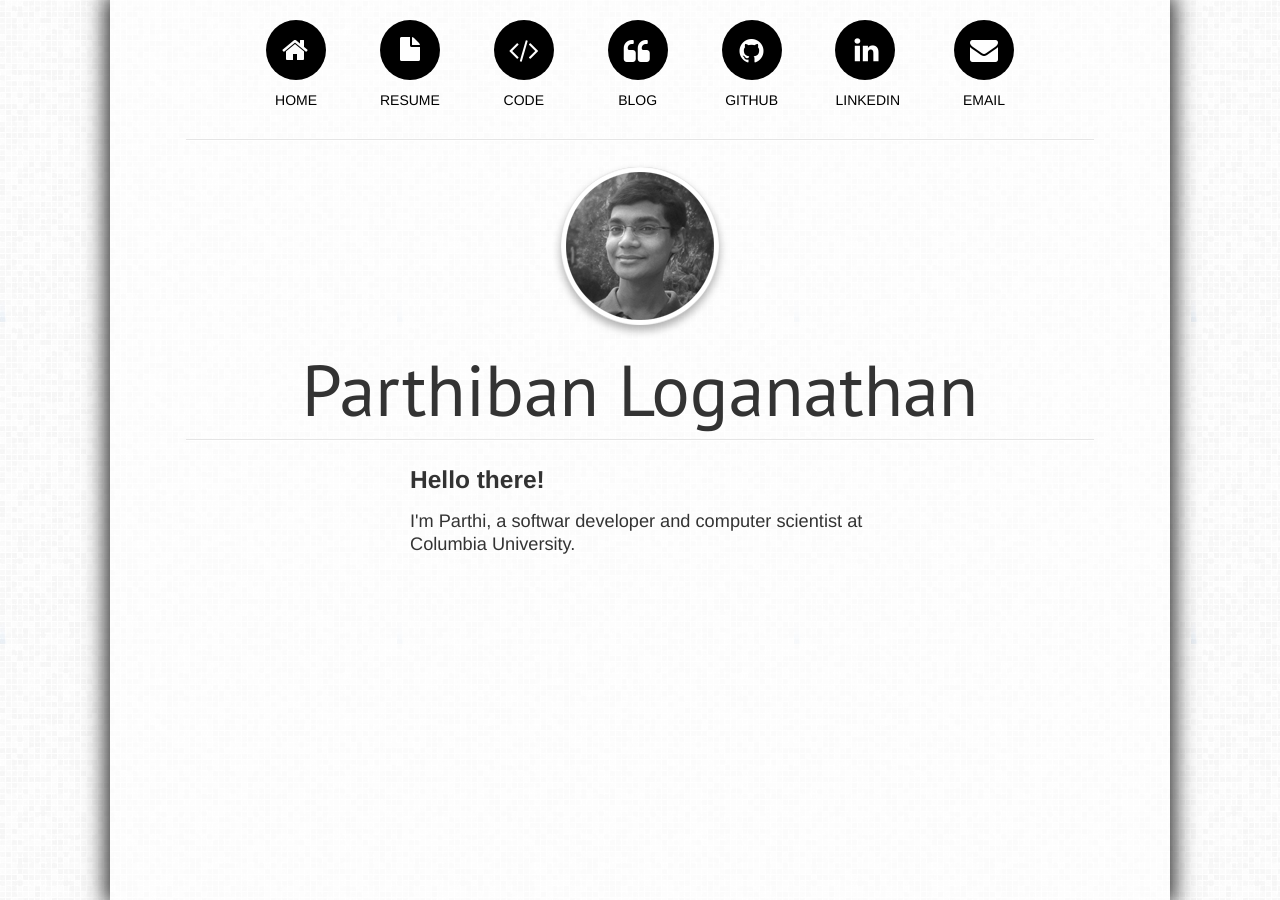
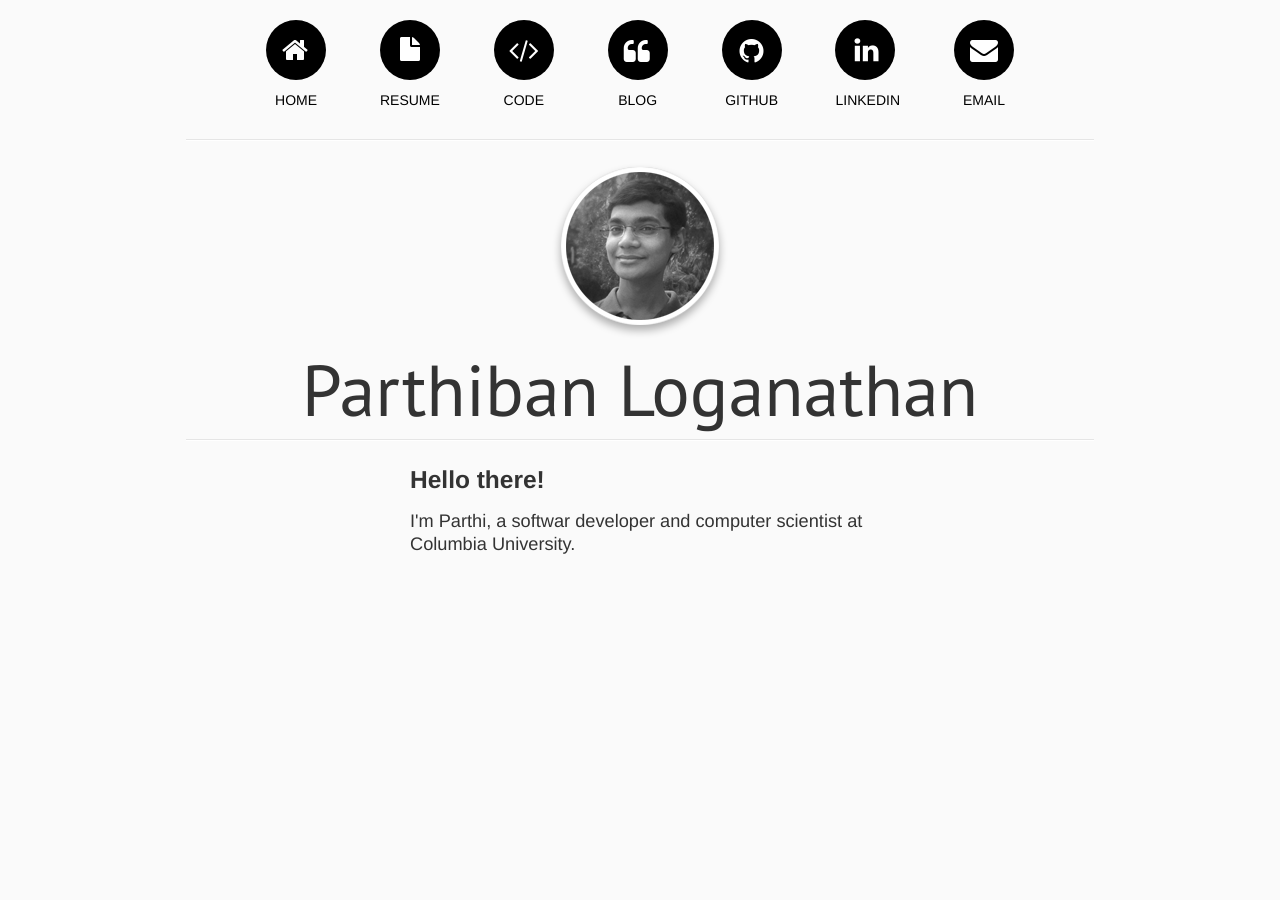
Before and after one commit to parthibanloganathan/personal_page, a Jekyll site: the page built from index.html, in a window 1280 px wide. Built offline with Jekyll 4.4.1, drawn with Linux system fonts in a browser that asks for light colours.

Commit message:
Remove ugly background

```diff
--- a/css/common.css
+++ b/css/common.css
@@ -1,7 +1,7 @@
 /* Background */
 html, body
 {
-  background-image: url("/img/bg.png");
+  background: #FAFAFA;
   margin: 0;
   padding: 0;
   height: 100%;
@@ -9,10 +9,8 @@ html, body
 
 .container
 {
-  background: rgba(255,255,255,0.6);
   padding: 0 60px 0 60px;
   min-height:100%;
-  box-shadow: 0px 0px 20px 5px;
 }
 
 /* Do not underline links */
```
Also changed, not shown: img/bg.png (deleted).
